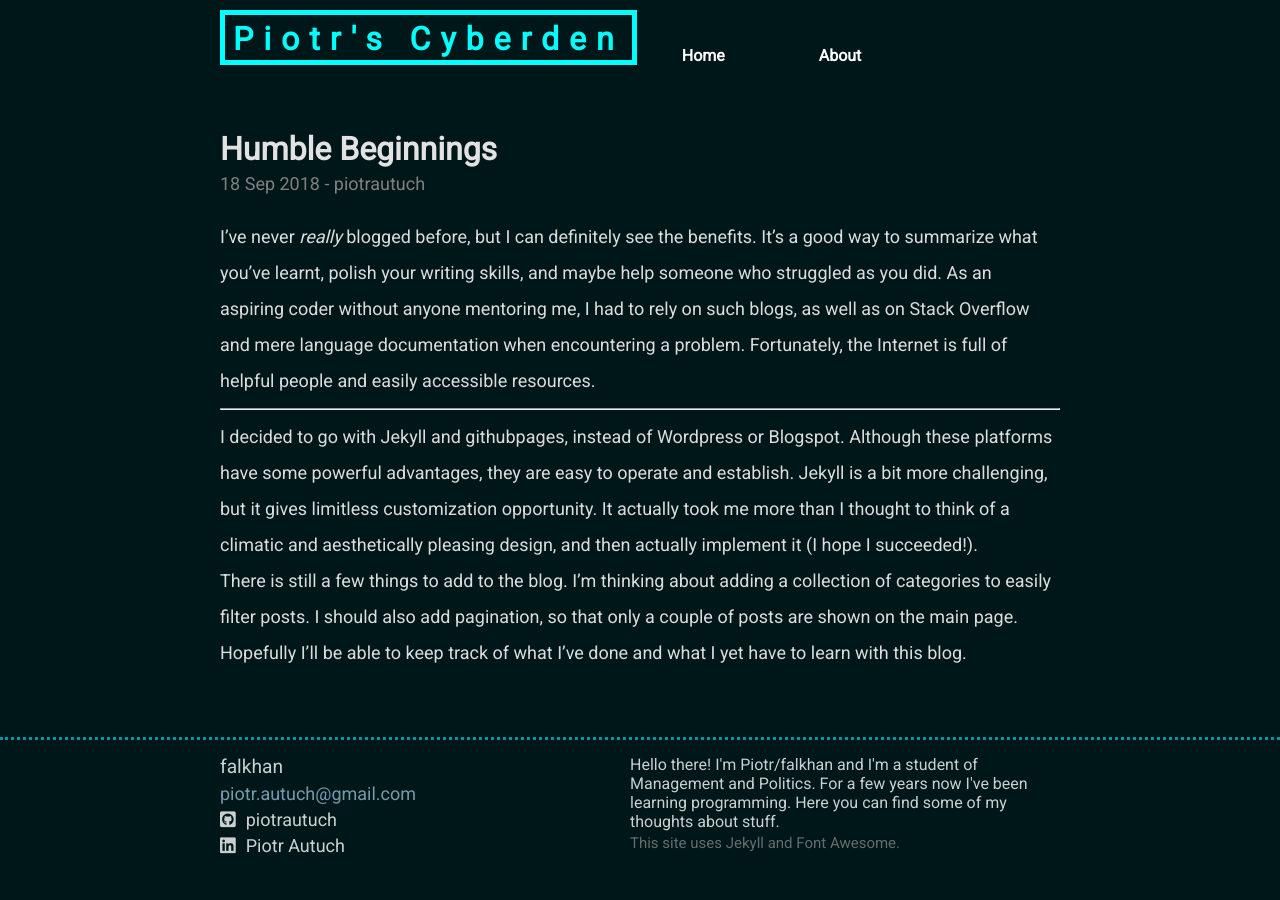
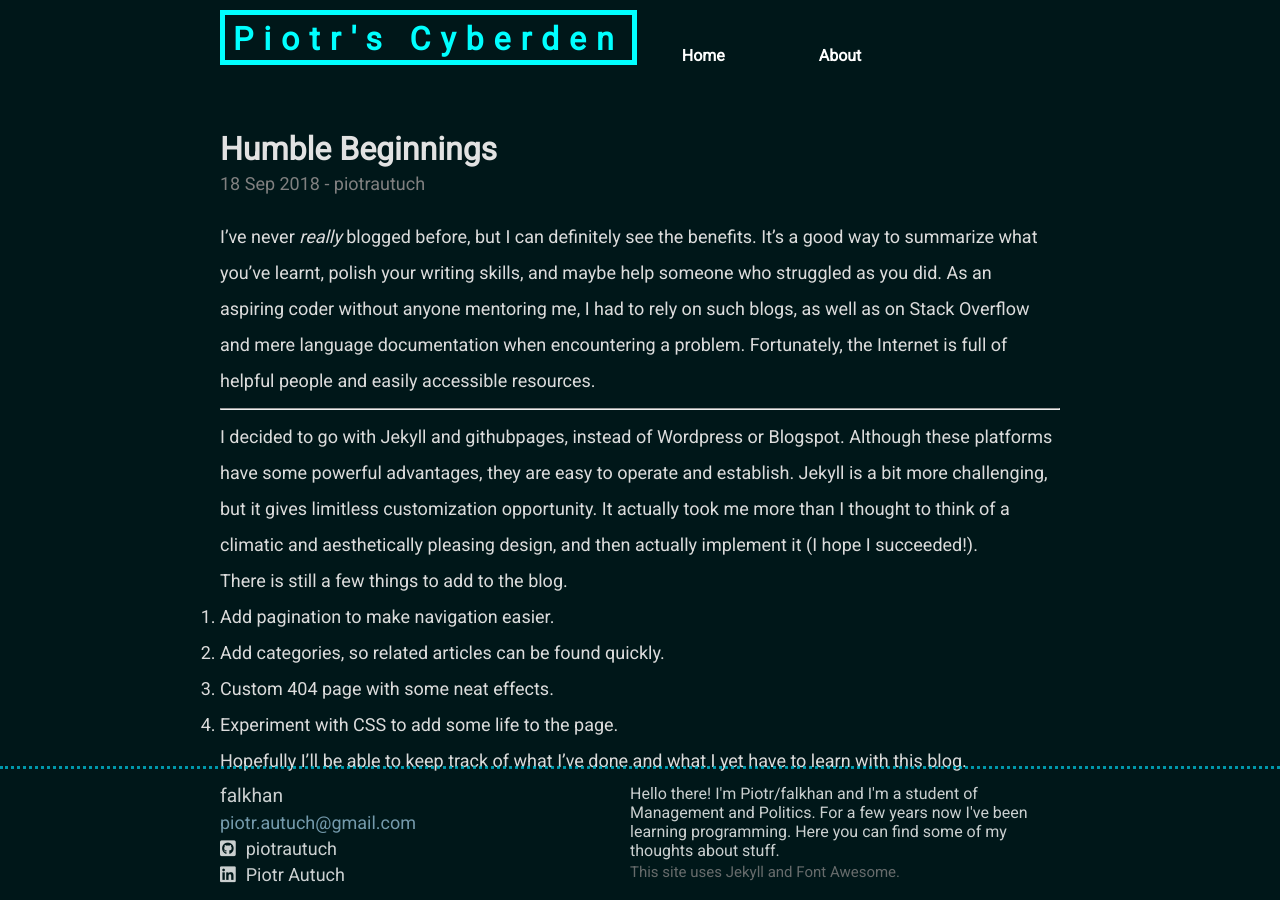
Before and after one commit to piotrautuch/piotrautuch.github.io, a Jekyll site: the page built from _posts/2018-09-17-release.markdown, in a window 1280 px wide. Built offline with Jekyll 4.4.1, drawn with Linux system fonts in a browser that asks for light colours; nearby versions of some CDN libraries.

Commit message:
bug: Fix the footer height

```diff
--- a/_posts/2018-09-17-release.markdown
+++ b/_posts/2018-09-17-release.markdown
@@ -13,6 +13,10 @@
 
 I decided to go with Jekyll and githubpages, instead of Wordpress or Blogspot. Although these platforms have some powerful advantages, they are easy to operate and establish. Jekyll is a bit more challenging, but it gives limitless customization opportunity. It actually took me more than I thought to think of a climatic and aesthetically pleasing design, and then actually implement it (I hope I succeeded!).
 
-There is still a few things to add to the blog. I'm thinking about adding a collection of categories to easily filter posts. I should also add pagination, so that only a couple of posts are shown on the main page.
+There is still a few things to add to the blog.
+1. Add pagination to make navigation easier.
+2. Add categories, so related articles can be found quickly.
+3. Custom 404 page with some neat effects.
+4. Experiment with CSS to add some life to the page.
 
 Hopefully I'll be able to keep track of what I've done and what I yet have to learn with this blog.
--- a/_sass/main.scss
+++ b/_sass/main.scss
@@ -202,7 +202,7 @@
 // Footer includes short description and social media links
 footer{
   margin: 0;
-  min-height: 10rem;
+  max-height: 10rem;
   border-top: 3px dotted $light-cyan;
   opacity: 0.8;
   position: absolute;
```
